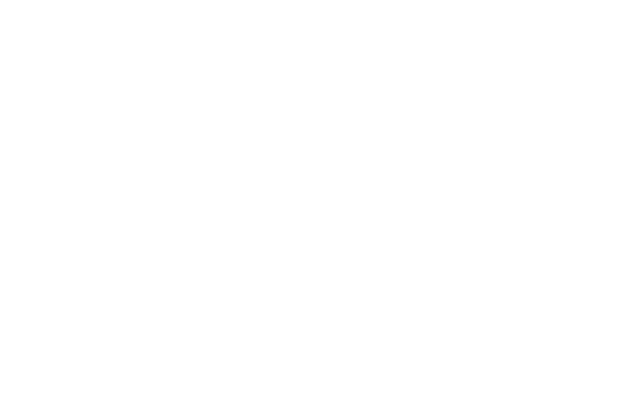
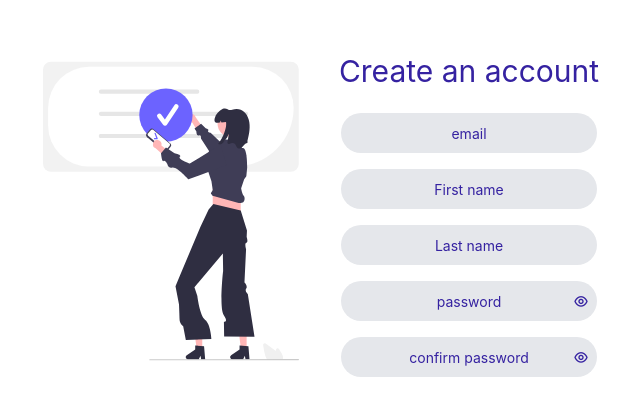
Before and after one commit to Jekwulum/Kwiz-App, a React (Create React App) app: page /signup in a window 1280 px wide. Before the commit this address had no page. Shown: the part 189-604 px from the top of the page, without its empty margins (311-951 px from the left). Built offline with nearby package versions, Linux system fonts and the light colour scheme.

Commit message:
added see/unsee password and confirm-password fields feature

```diff
--- a/src/App.js
+++ b/src/App.js
@@ -11,12 +11,14 @@ import Login from './pages/Login';
 import Schedule from './pages/Schedule';
 import Search from './pages/Search';
 import Settings from './pages/Settings';
+import Signup from './pages/Signup';
 
 function App() {
   return (
     <Router>
       <Routes>
         <Route exact path='/login' element={<Login />} />
+        <Route exact path='/signup' element={<Signup />} />
         {["/", "/home"].map(path => <Route path={path} element={<Home />} />)}
         {["/dashboard"].map(path => <Route path={path} element={<Dashboard />} />)}
         {/* implement secure routes and dashboard and home page */}
--- a/src/pages/Login.js
+++ b/src/pages/Login.js
@@ -99,6 +99,8 @@ const Login = () => {
           <button type='submit' onClick={handleLogin} disabled={ifValidated}
             className='w-64 h-10 m-2 mt-4 rounded-full text-sm text-cust-light bg-light-bg'>
             Login {loading ? <>&nbsp;<i class="fa fa-spinner fa-spin mx-1"></i></> : ""}</button>
+
+            <p className='text-xs'>Don't have an account? <a href="/signup" className='text-light-bg'>Sign up here</a></p>
         </div>
       </div>
 
--- a/src/pages/Signup.js
+++ b/src/pages/Signup.js
@@ -1,9 +1,78 @@
-import React from 'react';
+import React, { useState } from 'react';
+import { Navigate, useNavigate } from 'react-router-dom';
+import SignupPhoto from "../assets/images/signup_photo.svg";
+import AuthService from '../utils/services/auth.service';
+import encryptHelper from '../utils/helpers/encryptHelper';
+import tokenHelper from '../utils/helpers/tokenHelper';
+import { Loading } from '../utils/helpers/constants';
 
 const Signup = () => {
-  return (
-    <div>Signup</div>
-  )
+    const [passwordType, setPasswordType] = useState("password");
+    const [confirmPasswordType, setConfirmPasswordType] = useState("password");
+    const [email, setEmail] = useState("");
+    const [password, setPassword] = useState("");
+    const [confirmPassword, setConfirmPassword] = useState("");
+    const [message, setMessage] = useState("");
+    const [loading, setLoadingStatus] = useState(false);
+
+    const togglePasswordField = type => {
+        setPasswordType(type);
+        document.getElementById('passwordMain').type = type;
+    };
+
+    const toggleConfirmPasswordField = type => {
+        setConfirmPasswordType(type);
+        document.getElementById('confirmPassword').type = type;
+    };
+
+    return (
+        <div className='flex md:flex-row items-center justify-center mx-auto h-screen space-x-6'>
+            <div className='hidden md:block'>
+                <img src={SignupPhoto} alt='Login Photo' className="h-96 w-64" />
+            </div>
+
+            <div>
+                <div className="flex flex-col justify-center items-center">
+                    <p className='text-3xl m-4 text-light-bg'>Create an account</p>
+
+                    <input placeholder='email' type='email'
+                        className='m-2 w-64 h-10 rounded-full text-center focus:outline-none text-sm placeholder-light-bg text-light-bg bg-gray-200' />
+
+                    <input placeholder='First name' type='text'
+                        className='m-2 w-64 h-10 rounded-full text-center focus:outline-none text-sm placeholder-light-bg text-light-bg bg-gray-200' />
+
+                    <input placeholder='Last name' type='text'
+                        className='m-2 w-64 h-10 rounded-full text-center focus:outline-none text-sm placeholder-light-bg text-light-bg bg-gray-200' />
+
+                    <div>
+                        <input placeholder='password' type={passwordType} value={password} onChange={e => setPassword(e.target.value)} id='passwordMain'
+                            className='m-2 w-64 h-10 rounded-full text-center focus:outline-none text-sm placeholder-light-bg text-light-bg bg-gray-200' />
+
+                        <div className='h-0 eye-right relative left-60 bottom-10 text-light-bg'>
+                            {
+                                passwordType === "password" ?
+                                    <i onClick={() => togglePasswordField('text')} className='uil uil-eye'></i> :
+                                    <i onClick={() => togglePasswordField('password')} className='uil uil-eye-slash'></i>
+                            }
+                        </div>
+                    </div>
+
+                    <div>
+                        <input placeholder='confirm password' type={confirmPasswordType} value={confirmPassword} onChange={e => setConfirmPassword(e.target.value)} id={'confirmPassword'}
+                            className='m-2 w-64 h-10 rounded-full text-center focus:outline-none text-sm placeholder-light-bg text-light-bg bg-gray-200' />
+
+                        <div className='h-0 eye-right relative left-60 bottom-10 text-light-bg'>
+                            {
+                                confirmPasswordType === "password" ?
+                                    <i onClick={() => toggleConfirmPasswordField('text')} className='uil uil-eye'></i> :
+                                    <i onClick={() => toggleConfirmPasswordField('password')} className='uil uil-eye-slash'></i>
+                            }
+                        </div>
+                    </div>
+                </div>
+            </div>
+        </div>
+    )
 };
 
 export default Signup;
```
Also changed, not shown: src/assets/images/signup_photo.svg (added).
